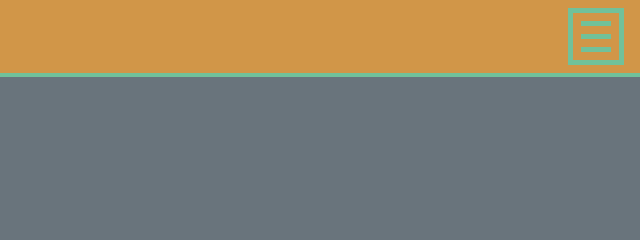
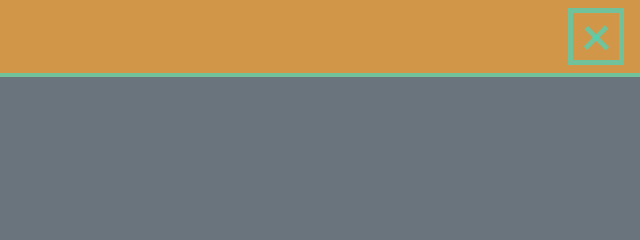
Before and after one commit to barnardwben/JS-Navbar, a plain HTML site: page index.html in a window 1280 px wide. Both pictures are taken after a click on the element 1236 px from the left and 36 px from the top of the page. Shown: the top 240 px of the page, 640-1280 px from the left. Drawn offline with Linux system fonts and the light colour scheme.

Commit message:
Added Js Code

```diff
--- a/app.js
+++ b/app.js
@@ -0,0 +1,15 @@
+const navbarBtn = document.querySelector('.navbar__btn');
+const navbarLinks = document.querySelector('.navbar__links');
+
+navbarBtn.addEventListener('click', function () {
+  let value = navbarLinks.classList.contains('navbar__collapse');
+  if (value) {
+    navbarLinks.classList.remove('navbar__collapse');
+    navbarBtn.classList.remove('change');
+  }
+  else {
+    navbarLinks.classList.add('navbar__collapse');
+    navbarBtn.classList.add('change');
+
+  }
+})
--- a/style.css
+++ b/style.css
@@ -23,12 +23,29 @@
   height: 5px;
   margin: 0.5rem;
   background: #4ad4bdb4;
-  transition: all .3s ease-in-out;
+  transition: all 1.5s ease-in-out;
+}
+
+.change .bar1{
+  transform: rotate(-2205deg) translate(-10px, 10px);
+}
+.change .bar2{
+  opacity: 0;
+}
+.change .bar3{
+  transform: rotate(2205deg) translate(-7.5px, -8.5px);
 }
 
 .navbar__links{
   list-style-type: none;
-  transition: all .3s ease-in-out;
+  transition: all .7s ease-in-out;
+  /*  */
+  height: 0;
+  overflow: hidden;
+}
+
+.navbar__collapse {
+  height: 235px;
 }
 
 .navbar__single-link{
```
